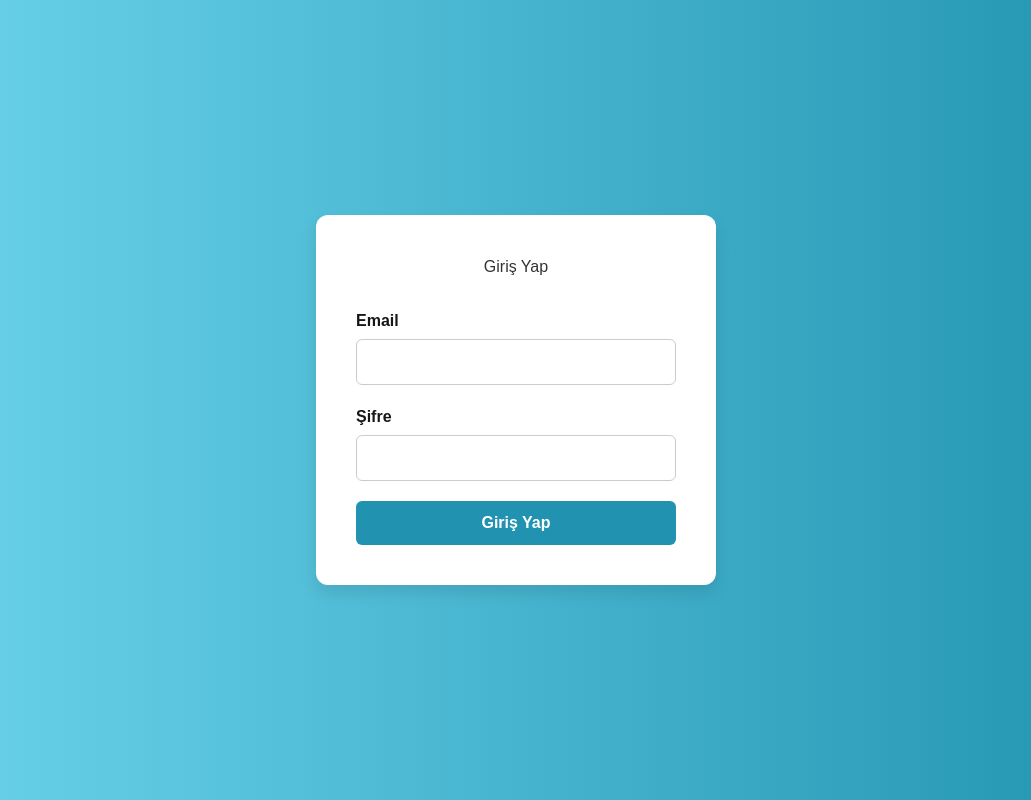
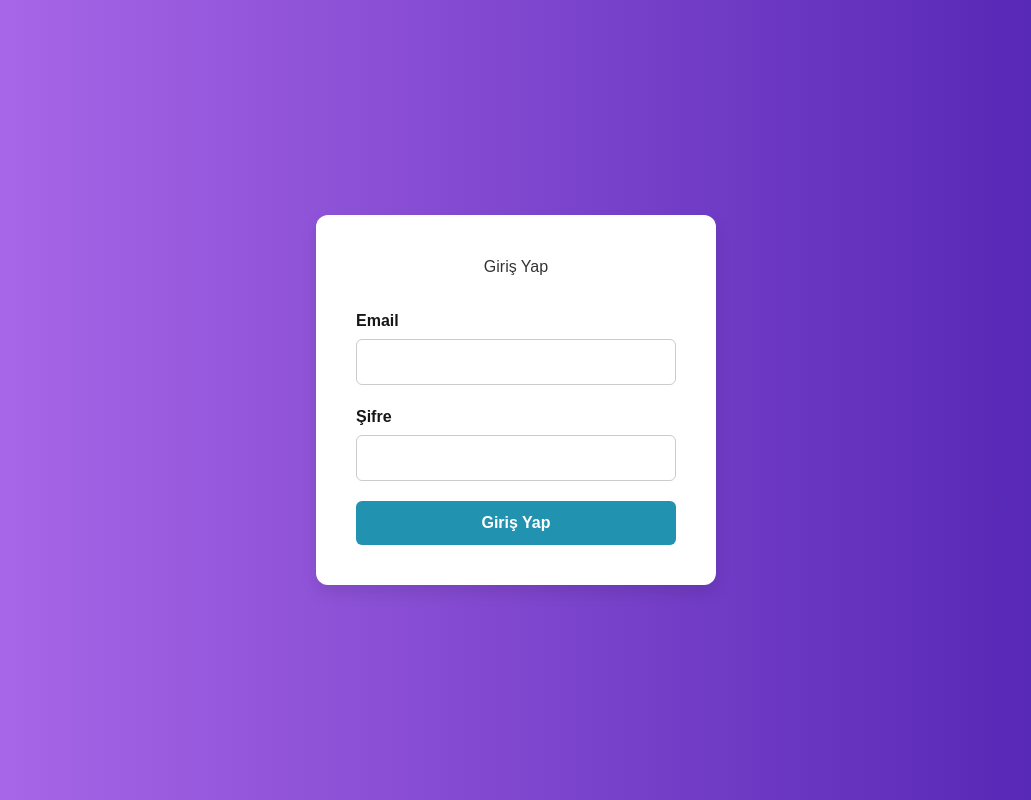
Before and after one commit to AnisaaE/AVM-Management-System, a Next.js app in the folder my-next-app/: page /login in a window 1280 px wide. Shown: the whole page, without its empty margins (124-1155 px from the left). Built offline with nearby package versions, Linux system fonts and the light colour scheme.

Commit message:
login güncelleme

```diff
--- a/my-next-app/pages/login.tsx
+++ b/my-next-app/pages/login.tsx
@@ -32,7 +32,7 @@
       justifyContent: "center",
       alignItems: "center",
       minHeight: "100vh",
-      background: "linear-gradient(to right, #6dd5ed, #2193b0)"
+      background: "linear-gradient(to right,rgb(177, 109, 237),rgb(78, 33, 176))"
     }}>
       <div style={{
         backgroundColor: "#fff",
--- a/my-next-app/tsconfig.json
+++ b/my-next-app/tsconfig.json
@@ -17,6 +17,6 @@
       "@/*": ["./*"]
     }
   },
-  "include": ["next-env.d.ts", "**/*.ts", "**/*.tsx"],
+  "include": ["next-env.d.ts", "**/*.ts", "**/*.tsx", "pages/login.jsx"],
   "exclude": ["node_modules"]
 }
```
